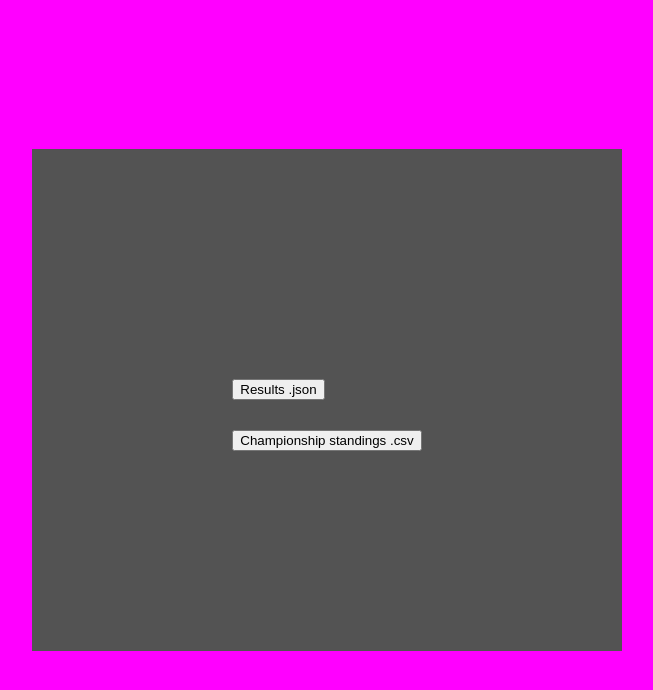
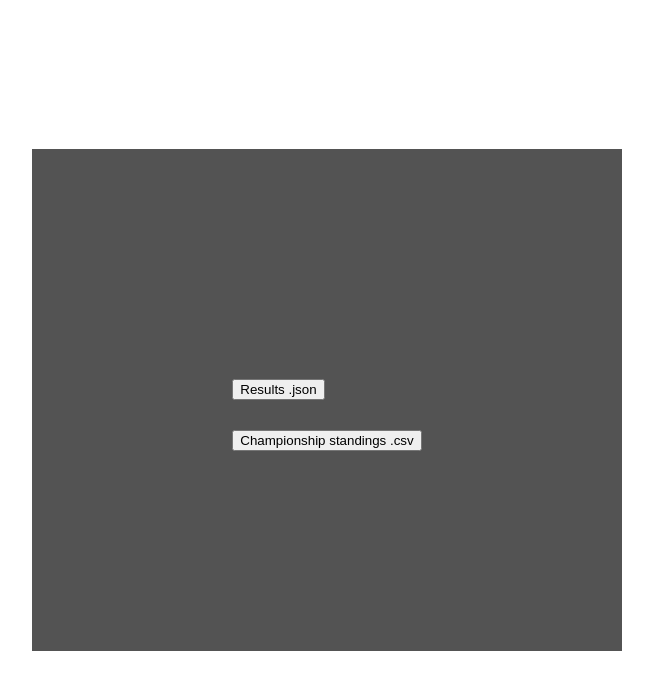
Before and after one commit to RCI-Motorsports/ResultsOverlay, a React (Create React App) app: page / in a window 1280 px wide. Shown: the top 690 px of the page, without its empty margins (313-966 px from the left). Built offline with nearby package versions, Linux system fonts and the light colour scheme.

Commit message:
Styling updates

```diff
--- a/src/App.css
+++ b/src/App.css
@@ -1,5 +1,5 @@
 .App-header {
-  background-color: #FF00FF;
+  background-color: 'transparent';
   min-height: 100vh;
   display: flex;
   flex-direction: column;
@@ -269,8 +269,8 @@
   top: 25px;
   left: 25%;
   margin:0 auto;
-  margin-top: 100px;
-  margin-bottom: 100px;
+  margin-top: 77px;
+  margin-bottom: 123px;
   width: 1025px;
   font-family: 'Segoe UI';
   font-weight: 550;
```
